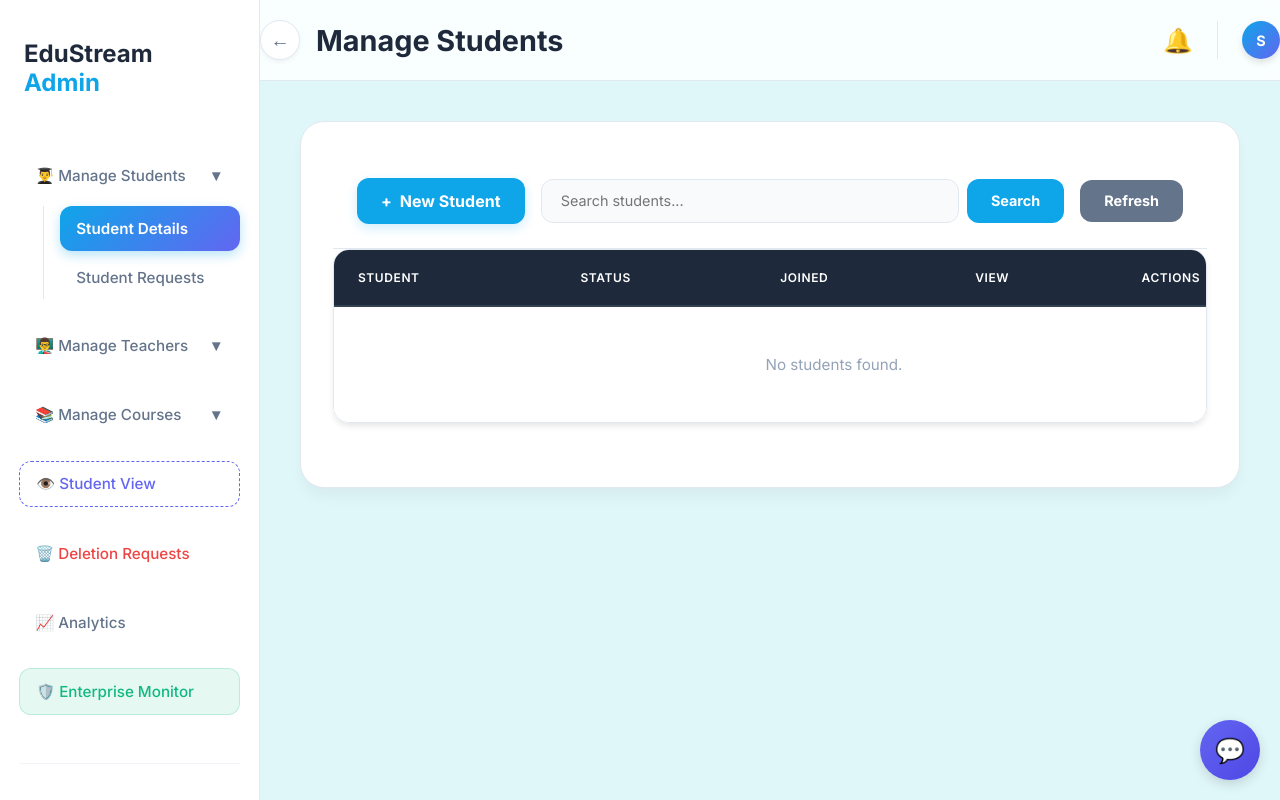
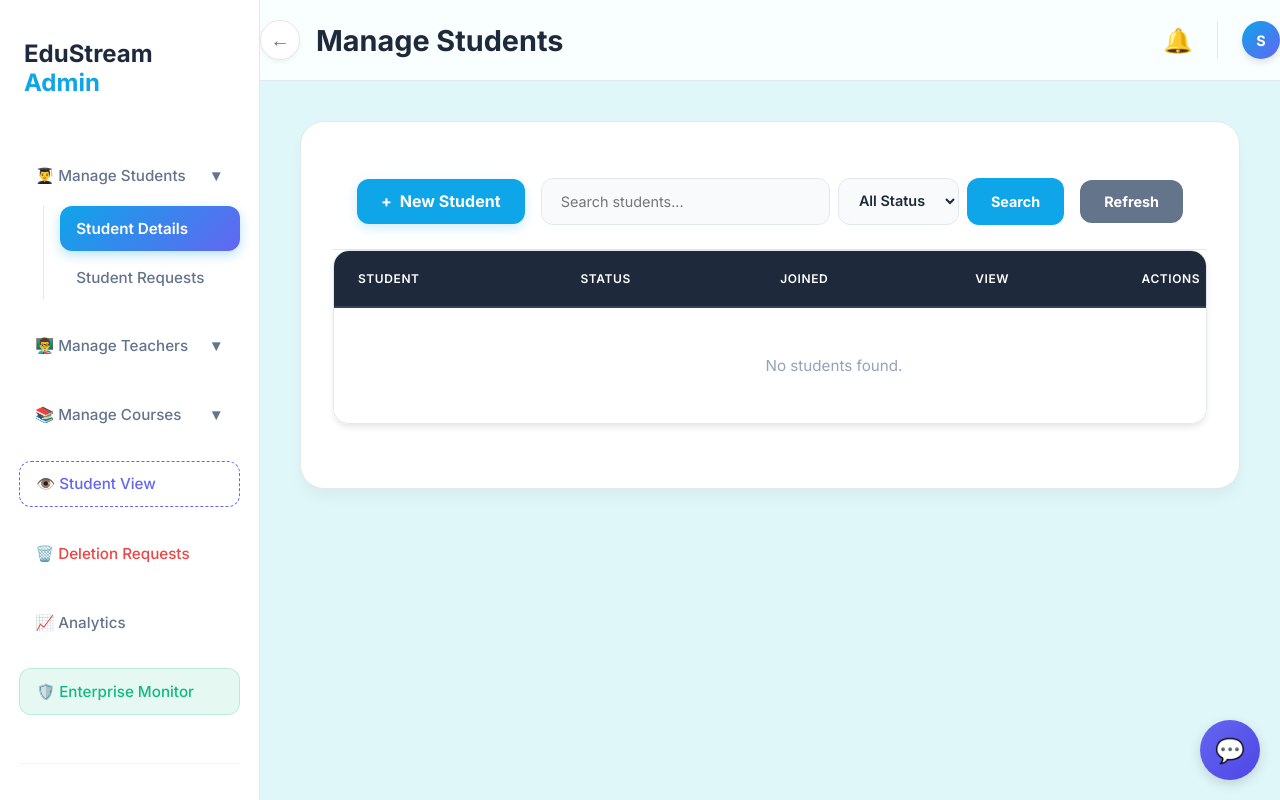
Before and after one commit to ameenul-hashim/calicutadminproject, a Django app: page /customadmin/students/ in a window 1280 px wide. Run offline with Django 5.2, Linux system fonts and the light colour scheme; the visitor is signed in with stand-in values (Sample User, id 1); data comes from the database, SQL or seed files in the repository; some libraries are stand-ins or nearby versions.

Commit message:
Refactor: Implement permanent data deletion on rejection and status filters in admin management

```diff
--- a/custom_admin/templates/custom_admin/manage_students.html
+++ b/custom_admin/templates/custom_admin/manage_students.html
@@ -22,10 +22,17 @@
             <a href="{% url 'create_student_admin' %}" class="btn-primary" style="padding: 0.8rem 1.5rem; border-radius: 0.75rem; text-decoration: none; font-weight: 700; display: flex; align-items: center; gap: 0.5rem; background: #0ea5e9; color: white; flex-shrink: 0; box-shadow: 0 4px 12px rgba(14, 165, 233, 0.2);">
                 <span>+</span> New Student
             </a>
-            <form method="GET" style="display: flex; gap: 0.5rem; flex: 1; min-width: 300px;">
-                <div style="flex: 1;">
+            <form method="GET" style="display: flex; gap: 0.5rem; flex: 1; min-width: 400px;">
+                <div style="flex: 1; display: flex; gap: 0.5rem;">
                     <input type="text" name="search" value="{{ search_query }}" placeholder="Search students..."
-                        style="width: 100%; padding: 0.8rem 1.2rem; background: #f8fafc; border: 1px solid #e2e8f0; border-radius: 0.75rem; font-size: 0.9rem;">
+                        style="flex: 1; padding: 0.8rem 1.2rem; background: #f8fafc; border: 1px solid #e2e8f0; border-radius: 0.75rem; font-size: 0.9rem;">
+                    <select name="status" onchange="this.form.submit()"
+                        style="padding: 0.8rem 1rem; background: #f8fafc; border: 1px solid #e2e8f0; border-radius: 0.75rem; font-size: 0.9rem; font-weight: 600; color: #1e293b; cursor: pointer;">
+                        <option value="">All Status</option>
+                        <option value="ACTIVE" {% if status_filter == 'ACTIVE' %}selected{% endif %}>Active</option>
+                        <option value="PENDING" {% if status_filter == 'PENDING' %}selected{% endif %}>Pending</option>
+                        <option value="BLOCKED" {% if status_filter == 'BLOCKED' %}selected{% endif %}>Blocked</option>
+                    </select>
                 </div>
                 <button type="submit" style="padding: 0 1.5rem; border-radius: 0.75rem; font-weight: 700; cursor: pointer; border: none; background: #0ea5e9; color: white; font-size: 0.9rem;">Search</button>
             </form>
@@ -100,11 +107,11 @@
                 {% if users.has_other_pages %}
                 <div class="pagination" style="padding: 1.5rem; border-top: 1px solid #e2e8f0; display: flex; justify-content: center; gap: 1rem; align-items: center;">
                     {% if users.has_previous %}
-                        <a href="?page={{ users.previous_page_number }}{% if search_query %}&search={{ search_query }}{% endif %}" style="padding: 0.5rem 1rem; background: #f1f5f9; border-radius: 0.5rem; text-decoration: none; color: #1e293b; font-weight: 600;">← Previous</a>
+                        <a href="?page={{ users.previous_page_number }}{% if search_query %}&search={{ search_query }}{% endif %}{% if status_filter %}&status={{ status_filter }}{% endif %}" style="padding: 0.5rem 1rem; background: #f1f5f9; border-radius: 0.5rem; text-decoration: none; color: #1e293b; font-weight: 600;">← Previous</a>
                     {% endif %}
                     <span style="color: #64748b; font-weight: 600;">Page {{ users.number }} of {{ users.paginator.num_pages }}</span>
                     {% if users.has_next %}
-                        <a href="?page={{ users.next_page_number }}{% if search_query %}&search={{ search_query }}{% endif %}" style="padding: 0.5rem 1rem; background: #f1f5f9; border-radius: 0.5rem; text-decoration: none; color: #1e293b; font-weight: 600;">Next →</a>
+                        <a href="?page={{ users.next_page_number }}{% if search_query %}&search={{ search_query }}{% endif %}{% if status_filter %}&status={{ status_filter }}{% endif %}" style="padding: 0.5rem 1rem; background: #f1f5f9; border-radius: 0.5rem; text-decoration: none; color: #1e293b; font-weight: 600;">Next →</a>
                     {% endif %}
                 </div>
                 {% endif %}
--- a/custom_admin/views.py
+++ b/custom_admin/views.py
@@ -80,7 +80,13 @@ def admin_dashboard(request):
 @user_passes_test(is_admin, login_url='admin_login')
 def manage_students(request):
     search_query = request.GET.get('search', '')
+    status_filter = request.GET.get('status', '')
+
     users = CustomUser.objects.filter(user_type='STUDENT').exclude(is_superuser=True)
+
+    if status_filter:
+        users = users.filter(status=status_filter)
+
     if search_query:
         users = users.filter(
             Q(username__icontains=search_query) |
@@ -101,6 +107,7 @@ def manage_students(request):
     return render(request, 'custom_admin/manage_students.html', {
         'users': page_obj,
         'search_query': search_query,
+        'status_filter': status_filter,
         'notifications': notifications,
         'unread_notifications_count': unread_count,
         'page_obj': page_obj
@@ -132,7 +139,13 @@ def admin_student_profile(request, user_uid):
 @user_passes_test(is_admin, login_url='admin_login')
 def manage_teachers(request):
     search_query = request.GET.get('search', '')
+    status_filter = request.GET.get('status', '')
+
     users = CustomUser.objects.filter(user_type='TEACHER').exclude(is_superuser=True).prefetch_related('courses')
+
+    if status_filter:
+        users = users.filter(status=status_filter)
+
     if search_query:
         users = users.filter(
             Q(username__icontains=search_query) |
@@ -148,6 +161,7 @@ def manage_teachers(request):
     return render(request, 'custom_admin/manage_teachers.html', {
         'users': page_obj,
         'search_query': search_query,
+        'status_filter': status_filter,
         'page_obj': page_obj
     })
 
```
Also changed, not shown: custom_admin/templates/custom_admin/manage_teachers.html (+12 -5 lines).
